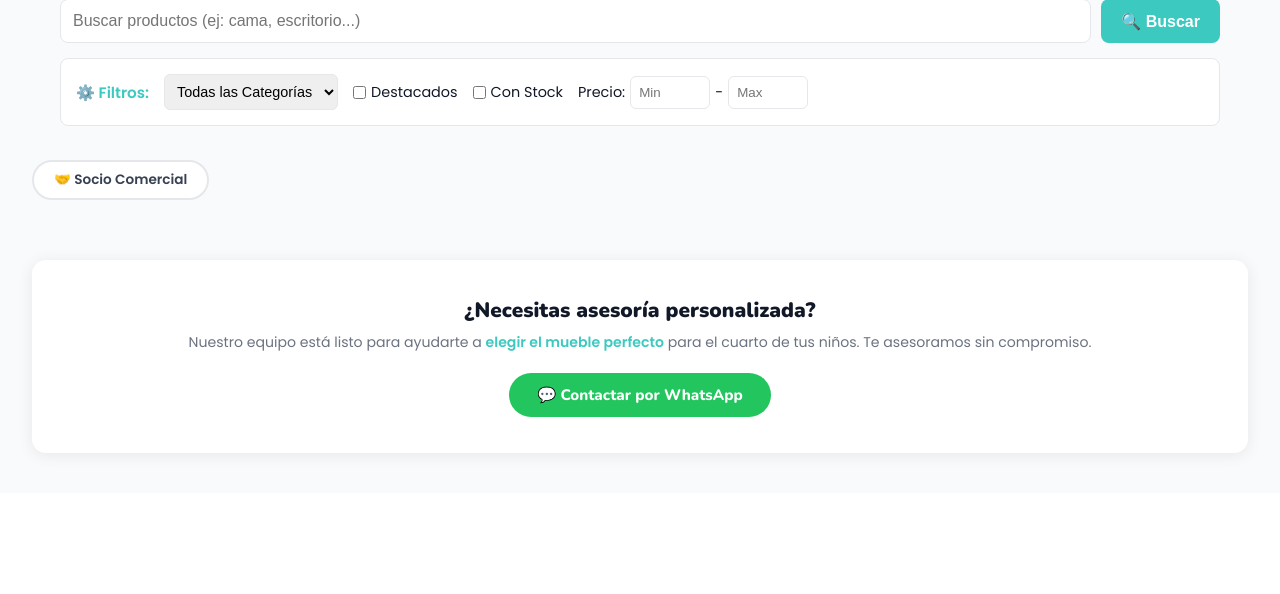
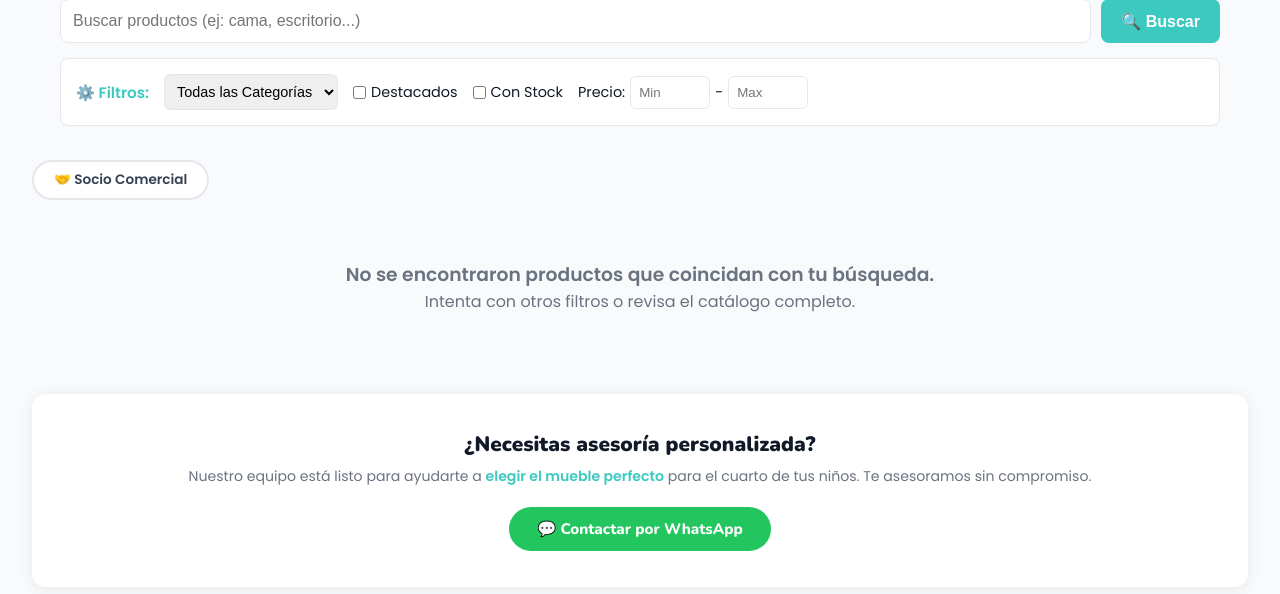
Before and after one commit to yuliansilva1/pequemundo, a Django app: page / in a window 1280 px wide. Shown: the part 367-961 px from the top of the page. Before the commit the page ends 825 px from the top, so only its background shows below. Run offline with Django 5.2, Linux system fonts and the light colour scheme; data that the repository does not hold is empty.

Commit message:
productos no encontrados por categoria
sale un mensaje de producto no encontrado

```diff
--- a/pequemundo/templates/catalogo.html
+++ b/pequemundo/templates/catalogo.html
@@ -130,7 +130,7 @@
 
 <!-- GRILLA DE CATÁLOGO: Contenedor donde se muestran todos los muebles -->
 <div class="grid" id="productGrid">
-  {% for producto in productos %}
+  {% for producto in productos %} {# Itera sobre la lista de productos que envía la vista de Django #}
   <!-- TARJETA DE PRODUCTO: Cada mueble es una tarjeta independiente -->
   <div class="card" data-cat="{{ producto.filter_cat|lower }}" data-external="{{ producto.is_external|lower }}">
     {% if not producto.is_external %}
@@ -139,6 +139,7 @@
     <div style="text-decoration: none; color: inherit; display: block; position: relative;">
     {% endif %}
       <div class="card-img">
+        {# Lógica para mostrar la imagen del producto. Si no tiene una, muestra una imagen por defecto según la categoría o un placeholder. #}
         {% if producto.imagen_url %}
         <img src="{{ producto.imagen_url }}" alt="{{ producto.nombre }}">
         {% elif producto.categoria == 'Camas' %}
@@ -151,10 +152,12 @@
         <img src="https://via.placeholder.com/300x180?text={{ producto.nombre }}" alt="{{ producto.nombre }}">
         {% endif %}
 
+        {# Insignia de "Destacado" para productos externos #}
         {% if producto.is_external and producto.destacado %}
         <span class="card-badge" style="background:var(--teal); left:auto; right:10px;">⭐ Destacado</span>
         {% endif %}
 
+        {# Insignia de stock bajo o agotado para productos locales #}
         {% if producto.stock <= 5 and producto.stock > 0 %}
         <span class="card-badge">Últimas unidades</span>
         {% elif producto.stock == 0 %}
@@ -215,12 +218,12 @@
       {% endif %}
     </div>
   </div>
+  {% empty %}
+    <div id="empty-filter-msg" style="text-align: center; padding: 40px; color: var(--gray-500); width: 100%; grid-column: 1 / -1;">
+      <h3>No se encontraron productos que coincidan con tu búsqueda.</h3>
+      <p>Intenta con otros filtros o revisa el catálogo completo.</p>
+    </div>
   {% endfor %}
-</div>
-
-<!-- MENSAJE DE FILTRO VACÍO -->
-<div id="empty-filter-msg" style="display: none; text-align: center; padding: 40px; color: var(--gray-500); width: 100%;">
-  <h3>No se encontraron productos para esta categoría.</h3>
 </div>
 
 <!-- SECCIÓN INFERIOR: Botón flotante para contactar por WhatsApp -->
```
